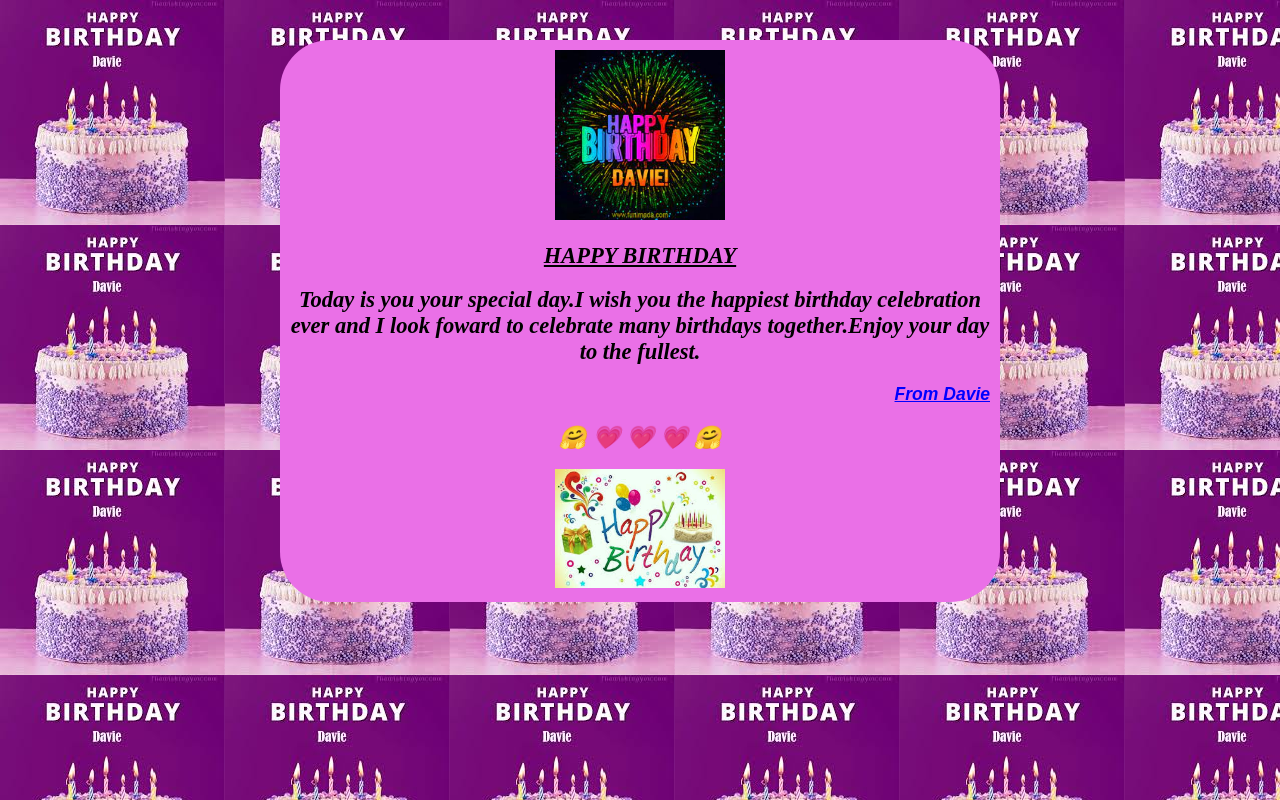
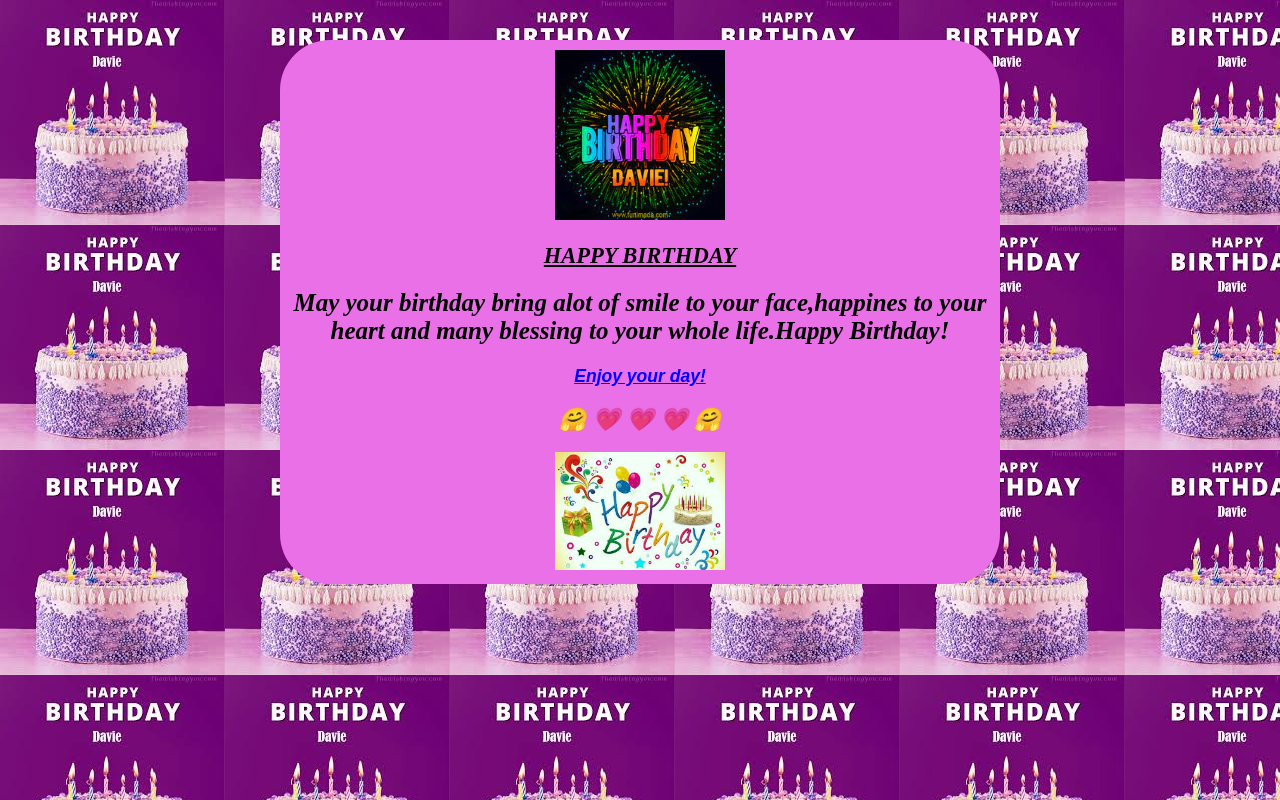
Before and after one commit to davidwagura/Bithday-card, a plain HTML site: page index.html in a window 1280 px wide. Drawn offline with Linux system fonts and the light colour scheme.

Commit message:
change the card text

```diff
--- a/index.html
+++ b/index.html
@@ -9,8 +9,8 @@
 			<div class="birthday">
 				<img src="download.jpg" alt="birthday picture" hight="40" width="170" />
 				<h1><u>happy birthday</u></h1>
-				<h2>Today is you your special day.I wish you the happiest birthday celebration ever and I look foward to celebrate many birthdays together.Enjoy your day to the fullest.</h2>
-				<h3 style= "font-family:arial; color:blue;"><u>From Davie</u></h3>
+				<h2>May your birthday bring alot of smile to your face,happines to your heart and many blessing to your whole life.Happy Birthday!</h2>
+				<h3 style= "font-family:arial; color:blue;"><u>Enjoy your day!</u></h3>
 				<div class="emoji">
 					<h1>🤗 &#128151 &#128151 &#128151 🤗</h1>
 			</div>
--- a/styles.css
+++ b/styles.css
@@ -27,9 +27,10 @@
         text-transform: uppercase;
     }
     h3 {
-        text-align: right;
+        text-align: center;
     }
-    .emoji {
-
+    h2 {
+        font-size: 25px;
+        font-weight: 30px;
     }
 </style>
```
